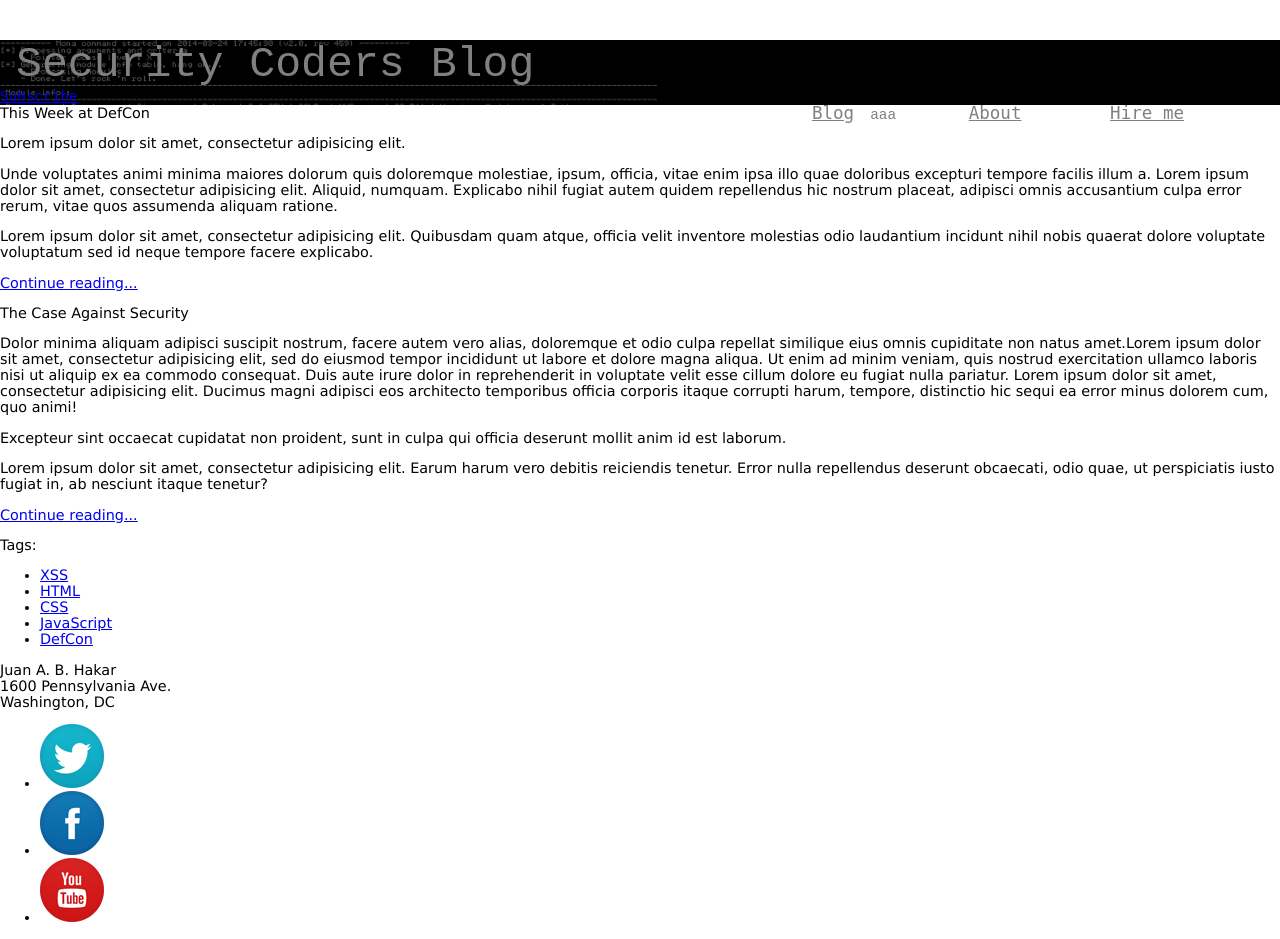
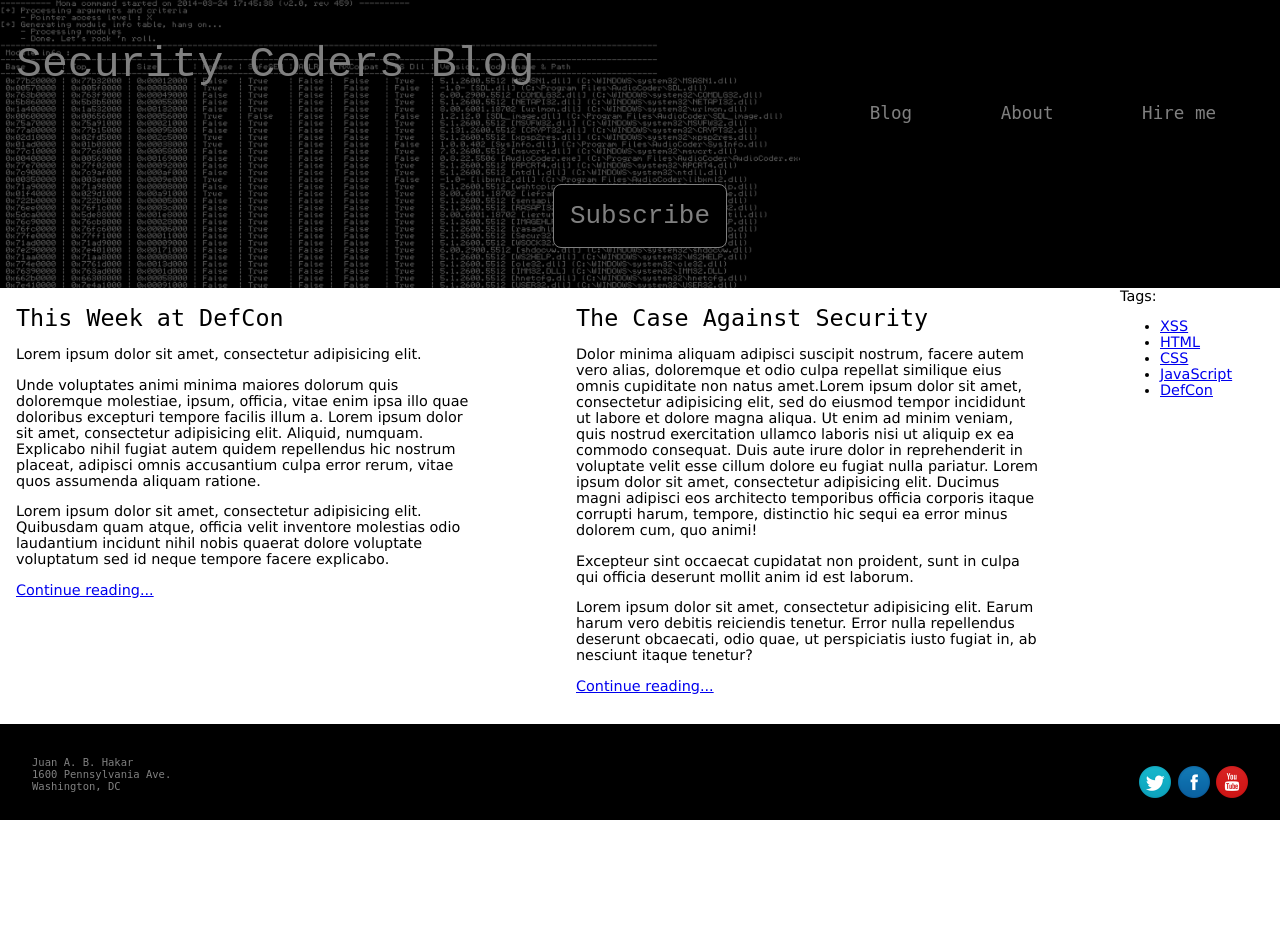
Before and after one commit to CSCI3230U/LectureExamples, a web app: file 02_HTML_and_CSS/index.html in a window 1280 px wide. After the commit the page ends 820 px from the top, so only its background shows below. Run offline with its HTML, style and script files only (its server is not run), Linux system fonts and the light colour scheme.

Commit message:
Added day 2 of the HTML/CSS demo

```diff
--- a/02_HTML_and_CSS/index.html
+++ b/02_HTML_and_CSS/index.html
@@ -2,16 +2,18 @@
 <html lang="en">
 <head>
   <meta charset="UTF-8" />
+  <meta name="viewport" content="width=device-width, initial-scale=1.0" />
   <meta http-equiv="X-UA-Compatible" content="ie=edge" />
   <title>Security Coders Blog</title>
   <link rel="stylesheet" href="styles/main.css" />
+  <link rel="stylesheet" href="styles/mobile.css" media="screen and (max-width: 700px)" />
 </head>
 <body>
   <section class="header">
     <div class="title">Security Coders Blog</div>
     <div class="menu">
       <ul>
-        <li><a href="#">Blog</a>aaa</li>
+        <li><a href="#">Blog</a></li>
         <li><a href="#">About</a></li>
         <li><a href="#">Hire me</a></li>
       </ul>
--- a/02_HTML_and_CSS/styles/main.css
+++ b/02_HTML_and_CSS/styles/main.css
@@ -9,12 +9,22 @@
 */
 
 body {
+    display: grid;
+    grid-template-rows: 18rem auto 6rem;
+    grid-template-columns: 3fr 3fr 1fr;
+    column-gap: 5rem;
+
+    margin: 0;
+
     font-family: Verdana, sans-serif;
     font-size: 90%;
-    margin: 0;
 }
 
+/* header section */
 .header {
+    grid-row: 1;
+    grid-column: 1 / span 3;
+
     background-image: url('../images/hacker_background.png');
     background-repeat: no-repeat;
     background-color: black;
@@ -33,7 +43,6 @@
 .menu {
     position: absolute;
     right: 0;
-    margin-right: 2rem;
 }
 
 .menu li {
@@ -46,4 +55,93 @@
     color: #808080;
     font-size: 150%;
     padding: 1rem;
+    /* border: 1px solid black; */
+    border-radius: 0.5rem;
+    text-decoration: none;
 }
+
+.menu li > a:hover {
+    background-color: #202020;
+}
+
+/* .menu li:nth-child(3n+1) > a {
+    background-color: #F02020;
+} */
+
+.subscribe {
+    margin-top: 7rem;
+}
+
+.button {
+    margin-left: auto;
+    margin-right: auto;
+    /* width: 200px; */
+    text-align: center;
+}
+
+.button > a {
+    font-size: 180%;
+    color: #808080;
+    text-decoration: none;
+    padding: 1rem;
+    border: 1px solid #808080;
+    border-radius: 0.5rem;
+    background-color: black;
+}
+
+.button > a:hover {
+    background-color: #202020;
+}
+
+/* content section */
+
+.article {
+    margin: 1rem;
+    margin-right: 0;
+}
+
+.article > .title {
+    font-size: 200%;
+    font-family: monospace;
+}
+
+.left {
+    grid-column: 1;
+}
+
+.right {
+    grid-column: 2;
+}
+
+.tags {
+    grid-column: 3;
+}
+
+.footer {
+    grid-column: 1 / span 3;
+
+    background-color: black;
+    font-size: 90%;
+    font-family: monospace;
+    color: #808080;
+}
+
+.footer .contact {
+    float: left;
+    padding: 2rem;
+}
+
+.footer .social {
+    float: right;
+    padding-top: 2rem;
+    padding-right: 2rem;
+}
+
+.footer .social li {
+    display: inline-block;
+}
+
+.footer .social img {
+    width: 2rem;
+    height: auto;
+}
--- /dev/null
+++ b/02_HTML_and_CSS/styles/mobile.css
@@ -0,0 +1,3 @@
+body {
+    color: red;
+}
```
